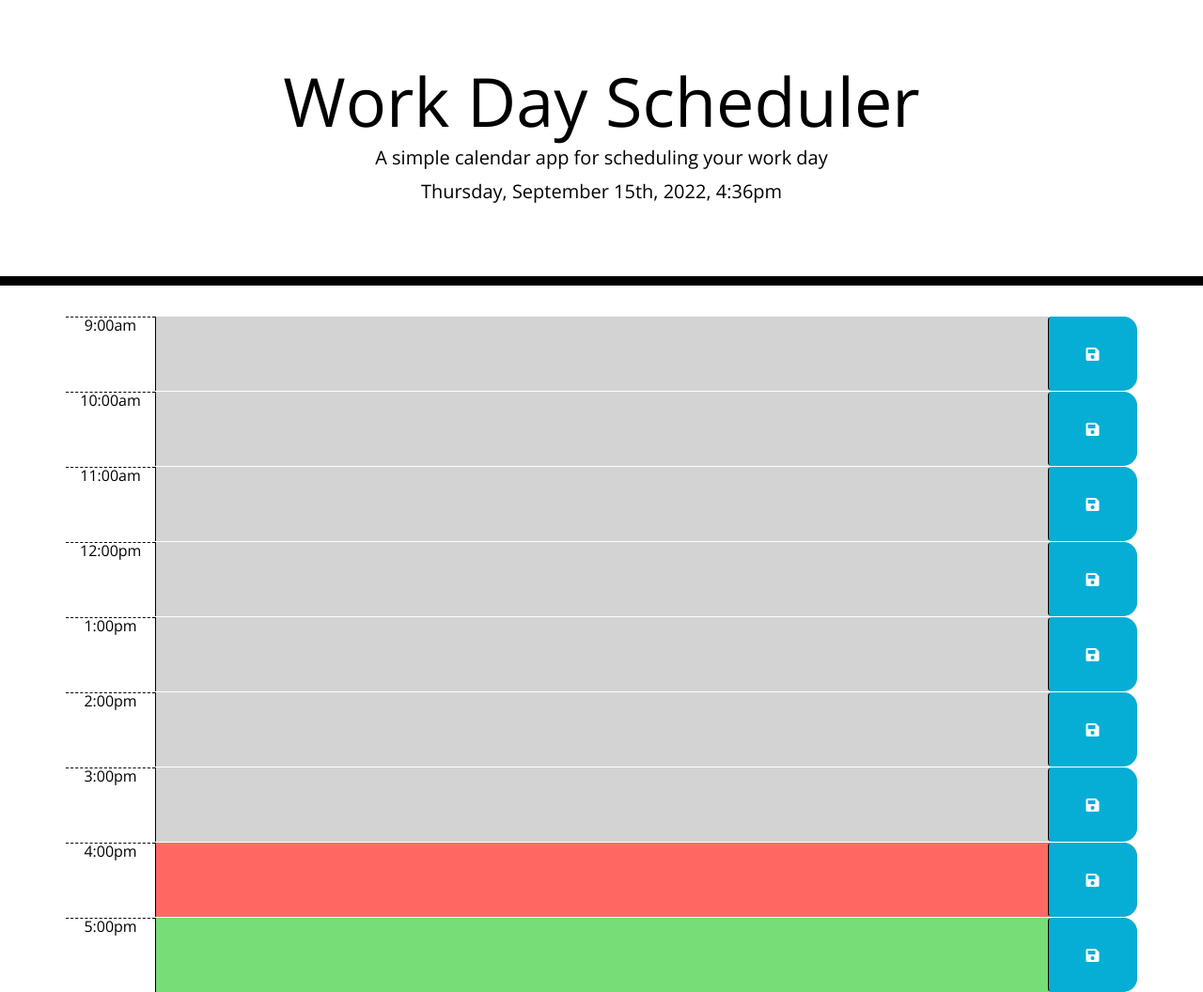
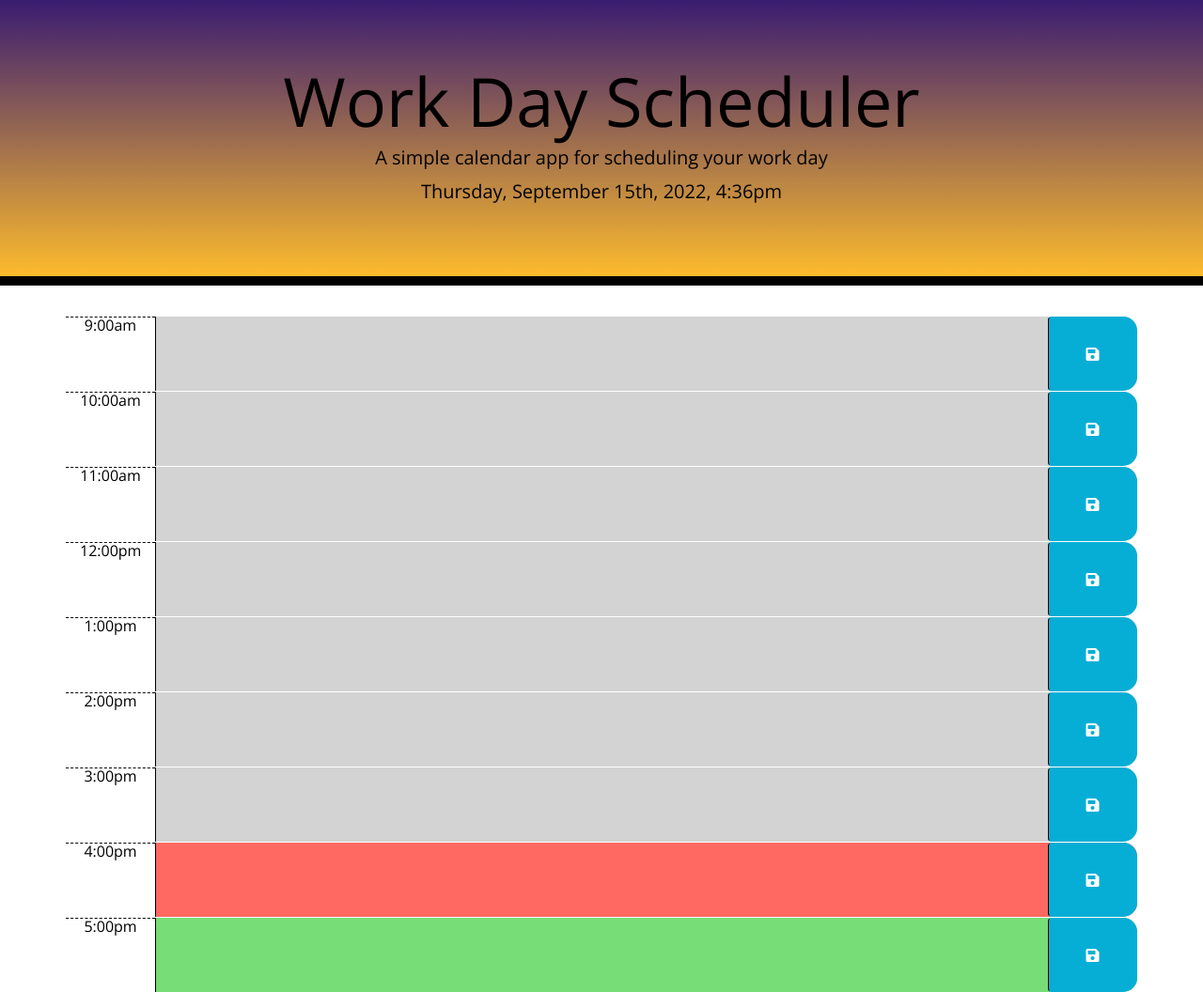
Before and after one commit to Angi-Adema/Work-Day-Planner, a plain HTML site: page index.html in a window 1280 px wide. Shown: the whole page at 94% size. Drawn offline with nearby package versions, Linux system fonts and the light colour scheme.

Commit message:
added background color to the header

```diff
--- a/style.css
+++ b/style.css
@@ -11,6 +11,10 @@ textarea {
     color: #000000;
     border-left: 1px solid black;
     padding: 10px;
+}
+
+header {
+    background: linear-gradient(0deg, #FDBB2D 0%, #3A1C71 100%);
 }
 
 .jumbotron {
```
